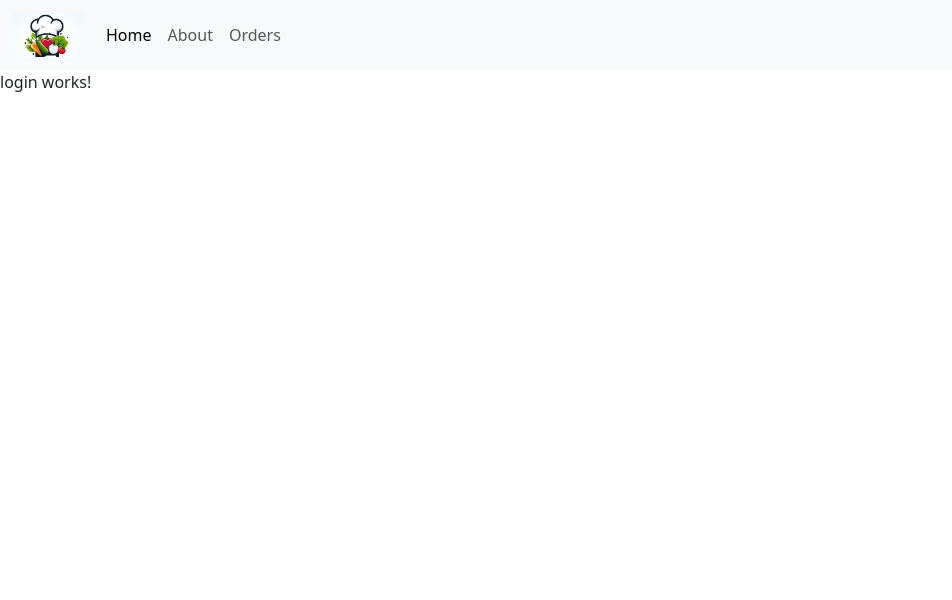
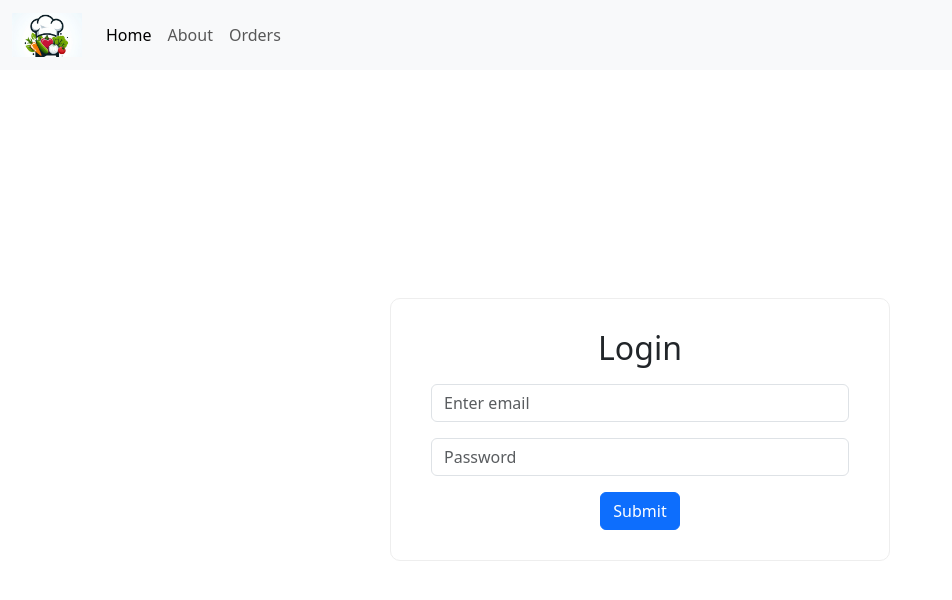
Before and after one commit to hrishikeshps/food-app-angular, an Angular app: page /login in a window 1280 px wide. Shown: the top 600 px of the page, without its empty margins (0-952 px from the left). Built offline with nearby package versions, Linux system fonts and the light colour scheme.

Commit message:
login form

```diff
--- a/src/app/pages/login/login.component.html
+++ b/src/app/pages/login/login.component.html
@@ -1 +1,25 @@
-<p>login works!</p>
+<div class="container fa-login-container">
+  <div class="fa-login-main">
+    <h2>Login</h2>
+    <form>
+      <div class="form-group mt-3">
+        <input
+          type="email"
+          class="form-control"
+          id="exampleInputEmail1"
+          aria-describedby="emailHelp"
+          placeholder="Enter email"
+        />
+      </div>
+      <div class="form-group mt-3">
+        <input
+          type="password"
+          class="form-control"
+          id="exampleInputPassword1"
+          placeholder="Password"
+        />
+      </div>
+      <button type="submit" class="btn btn-primary mt-3">Submit</button>
+    </form>
+  </div>
+</div>
--- a/src/app/pages/login/login.component.scss
+++ b/src/app/pages/login/login.component.scss
@@ -0,0 +1,14 @@
+.fa-login-container{
+    height: 90vh;
+    display: flex;
+    align-items: center;
+    justify-content: center;
+}
+
+.fa-login-main {
+  width: 500px;
+  border: 1px solid #eee;
+  padding: 30px 40px;
+  border-radius: 10px;
+  text-align: center;
+}
```
